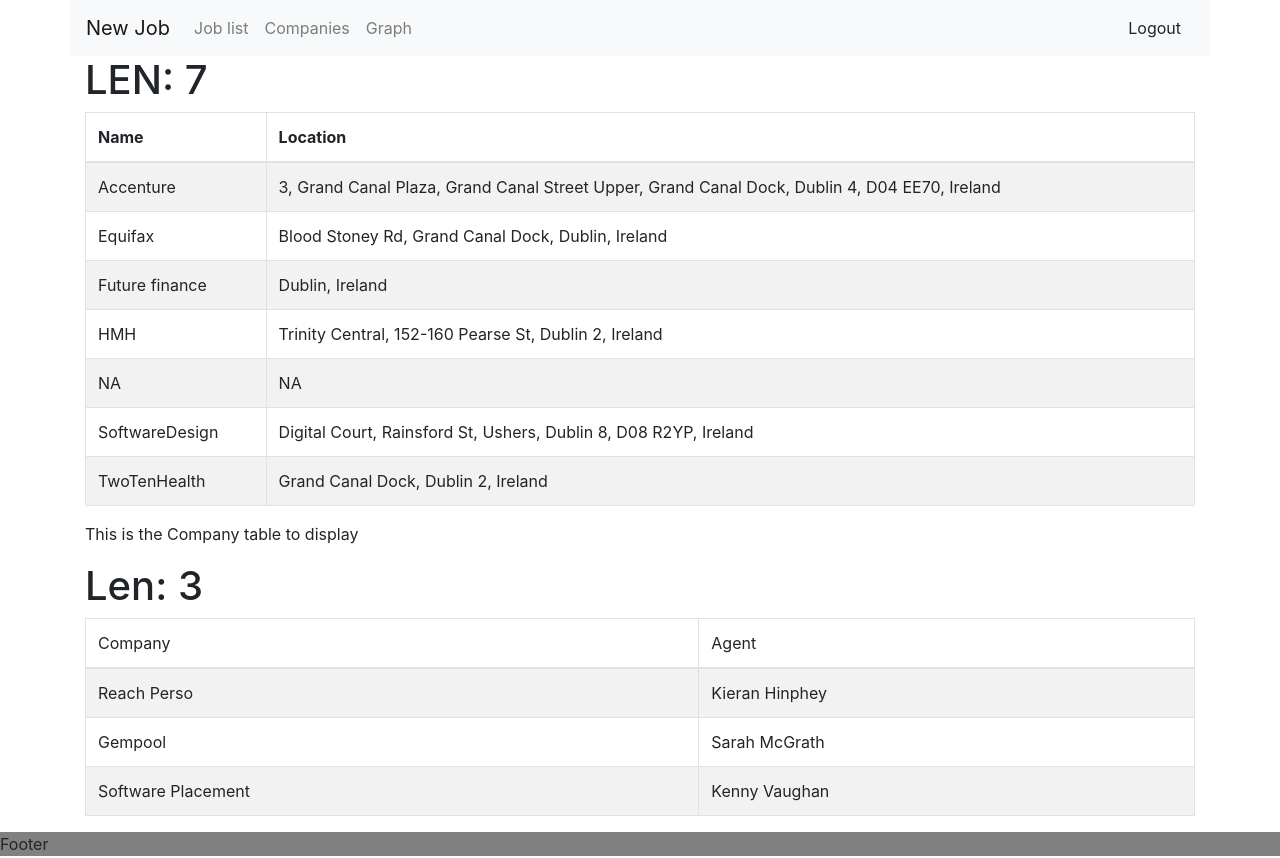
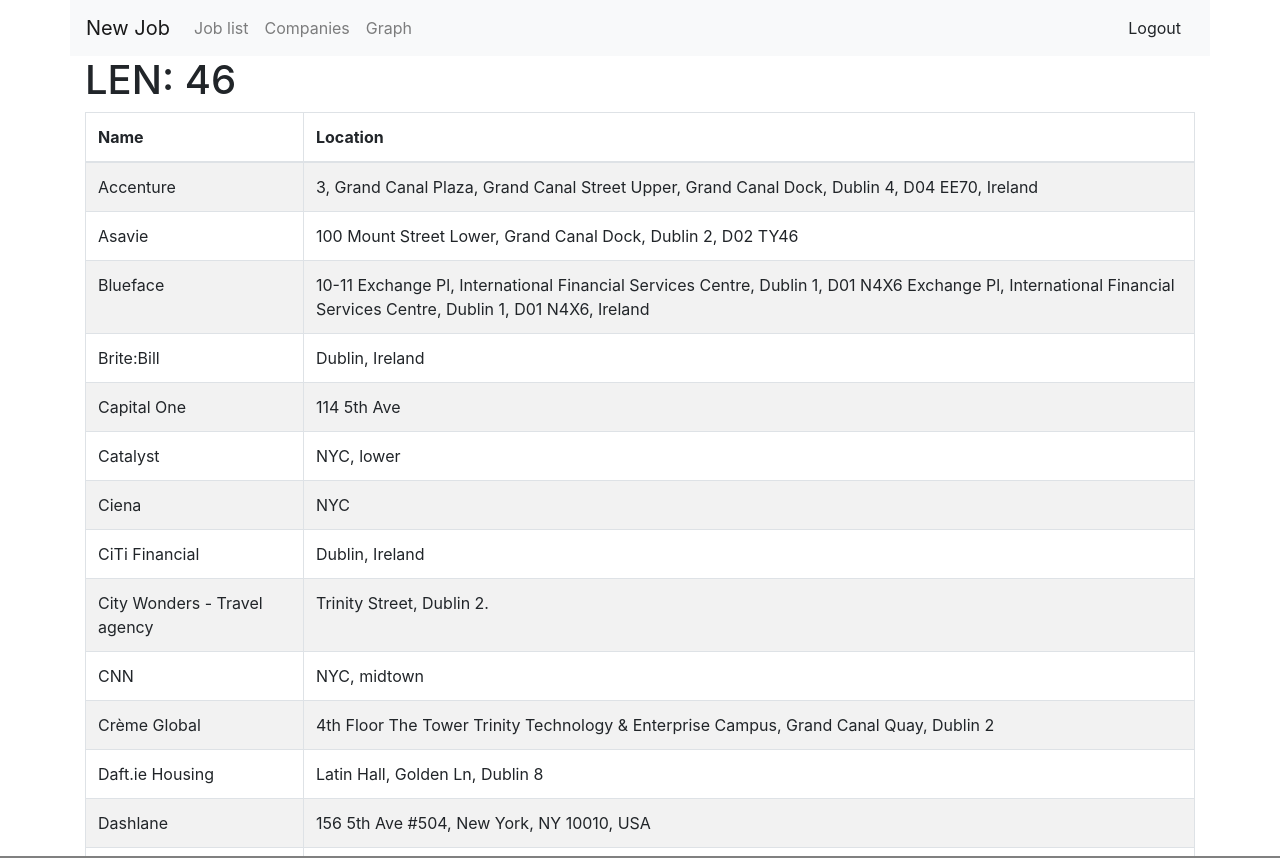
Before and after one commit to MatMath/jobApplicationTrackingReact, a React (Create React App) app: page /cie in a window 1280 px wide. Shown: the top 858 px of the page. Built offline with nearby package versions, Linux system fonts and the light colour scheme.

Commit message:
refactor(cieTable) Class to Hooks

```diff
--- a/src/cie/CieTable.js
+++ b/src/cie/CieTable.js
@@ -1,61 +1,64 @@
-import React from 'react';
+// Third party libs
+import React, { useState, useEffect } from "react";
 import { Table } from 'react-bootstrap';
 
+// Local components
 import CompanyRowOptions from './CompanyRowOptions';
+import { getCieList } from '../apiEndpoint';
+import { Spinner, DisplayError } from '../utils';
 
-export default class CieTable extends React.Component {
-  constructor(props) {
-    super(props);
-    this.state = {
-      list: mockCieList.sort((a,b) => a.name.localeCompare(b.name)),
-      activeId: '',
-    }
+export default function CieTable() {
+  const [fetching, setFetching] = useState(true);
+  const [error, setError] = useState(undefined);
+
+  const [list, setList] = useState([]);
+  const [activeId, setActiveId] = useState('');
+
+  useEffect(() => {
+    getCieList().then((data) => {
+      setList(data.sort((a,b) => a.name.localeCompare(b.name)));
+      setFetching(false)
+    })
+    .catch(err => {
+      setFetching(false);
+      setError(err.code);
+    });
+  }, []);
+
+  const showData = (id) => {
+    if(activeId === id) return setActiveId('');
+    return setActiveId(id);
   }
 
-  showData(id) {
-    if(this.state.activeId === id) return this.setState({'activeId': ''});
-    return this.setState({'activeId':id});
-  }
-
-  renderDataRow(item) {
-    if (item._id === this.state.activeId) {
+  const renderDataRow = (item) => {
+    if (item._id === activeId) {
       return (<CompanyRowOptions key={item._id} item={item}></CompanyRowOptions>);
     };
     return (
       <tr key={item._id}>
-        <td onClick={() => this.showData(item._id)}>{item.name}</td>
-        <td onClick={() => this.showData(item._id)}>{item.location}</td>
+        <td onClick={() => showData(item._id)}>{item.name}</td>
+        <td onClick={() => showData(item._id)}>{item.location}</td>
       </tr>
     );
   }
 
-  render() {
+  if (fetching) return ( <Spinner></Spinner>);
+  if(error) return (<DisplayError error={error}></DisplayError>);
+
   return (
     <div>
-        <h1>LEN: {this.state.list.length}</h1>
+      <h1>LEN: {list.length}</h1>
       <Table striped bordered hover>
-          <thead onClick={() => this.showData('')}>
+        <thead onClick={() => showData('')}>
           <tr>
             <th>Name</th>
             <th>Location</th>
           </tr>
         </thead>
         <tbody>
-            {this.state.list.map(item => this.renderDataRow(item))}
+          {list.map(item => renderDataRow(item))}
         </tbody>
       </Table>
-        <p>This is the Company table to display</p>
     </div>
   )
 }
-}
-
-const mockCieList = [
-  {"_id":"3d78344","name":"Equifax","location":"Blood Stoney Rd, Grand Canal Dock, Dublin, Ireland","gps":{"type":"Feature","geometry":{"type":"Point","coordinates":[53.34494249999999,-6.236052400000062]},"properties":{"name":"Equifax"}},"email":"mathieu.k.legault@gmail.com"},
-  {"_id":"3d78345","name":"Future finance","location":"Dublin, Ireland","gps":{"type":"Feature","geometry":{"type":"Point","coordinates":[53.3461064,-6.256503699999939]},"properties":{"name":"Future finance"}},"email":"mathieu.k.legault@gmail.com"},
-  {"_id":"ce31bda","name":"TwoTenHealth","location":" Grand Canal Dock, Dublin 2, Ireland","gps":{"type":"Feature","geometry":{"type":"Point","coordinates":[52.5230063,13.410008699999935]},"properties":{"name":"TwoTenHealth"}},"email":"mathieu.k.legault@gmail.com"},
-  {"_id":"ce31bdd","name":"SoftwareDesign","location":"Digital Court, Rainsford St, Ushers, Dublin 8, D08 R2YP, Ireland","gps":{"type":"Feature","geometry":{"type":"Point","coordinates":[53.3421514,-6.282675799999993]},"properties":{"name":"SoftwareDesign"}},"email":"mathieu.k.legault@gmail.com"},
-  {"_id":"ce31bdf","name":"HMH","location":"Trinity Central, 152-160 Pearse St, Dublin 2, Ireland","gps":{"type":"Feature","geometry":{"type":"Point","coordinates":[53.3433758,-6.247317399999929]},"properties":{"name":"HMH"}},"email":"mathieu.k.legault@gmail.com"},
-  {"_id":"ce31be4","name":"NA","location":"NA","gps":{"type":"Feature","geometry":{"type":"Point","coordinates":[0,0]},"properties":{}},"email":"mathieu.k.legault@gmail.com"},
-  {"_id":"ce31be6","name":"Accenture","location":"3, Grand Canal Plaza, Grand Canal Street Upper, Grand Canal Dock, Dublin 4, D04 EE70, Ireland","gps":{"type":"Feature","geometry":{"type":"Point","coordinates":[53.3394414,-6.238942599999973]},"properties":{"name":"Accenture"}},"email":"mathieu.k.legault@gmail.com"}
-];
--- a/src/joblist/index.js
+++ b/src/joblist/index.js
@@ -5,7 +5,7 @@
 
 import { Spinner, DisplayError } from '../utils';
 
-import { jobListAPI } from '../apiEndpoint';
+import { getJobList } from '../apiEndpoint';
 import TableRow from './TableRow';
 import ExtendedDisplay from './ExtendedDisplay';
 
@@ -19,7 +19,7 @@
   const jobListCount = list.length;
 
   useEffect(() => {
-    jobListAPI().then((data) => {
+    getJobList().then((data) => {
       setList(data);
       setFetching(false);
     }).catch(err => {
```
Also changed, not shown: src/apiEndpoint.js (+58 -4 lines). Lines whose indentation alone changed are shown as unchanged.
